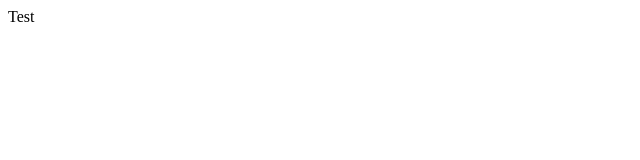
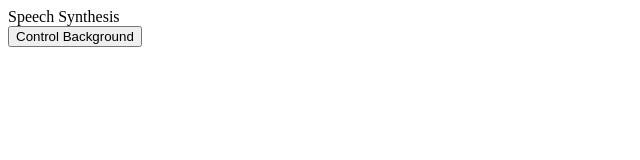
Before and after one commit to Dunridge/speech-synthesis, a plain HTML site: page index.html in a window 1280 px wide. Shown: the whole page, without its empty margins (0-640 px from the left). Drawn offline with Linux system fonts and the light colour scheme.

Commit message:
develop. initialize project

```diff
--- a/index.html
+++ b/index.html
@@ -6,6 +6,12 @@
     <title>Speech Synthesis</title>
 </head>
 <body>
-    <div>Test</div>
+    <div class="header">
+        Speech Synthesis
+    </div>
+    <div class="body">
+        <button class="body__allow" onclick="sayHi()">Control Background</button>
+    </div>
+    <script src="index.js"></script>
 </body>
 </html>
--- /dev/null
+++ b/index.js
@@ -0,0 +1,7 @@
+
+const buttonEl = document.querySelector('button');
+console.log(buttonEl);
+
+function sayHi() {
+    alert('hi');
+}
```
